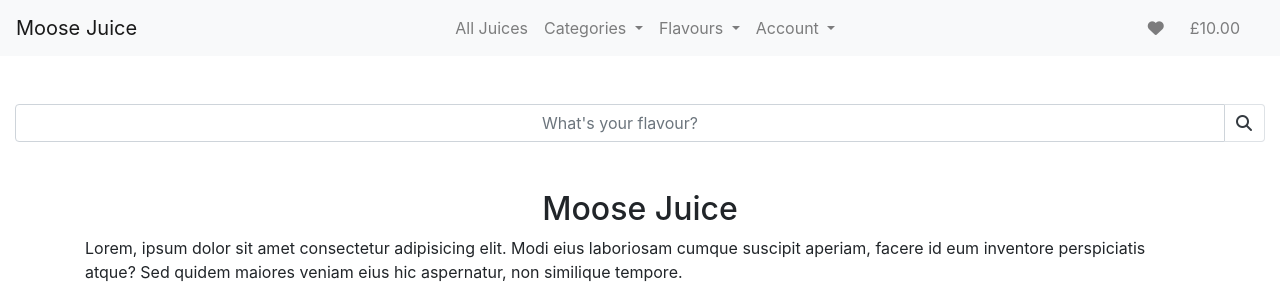
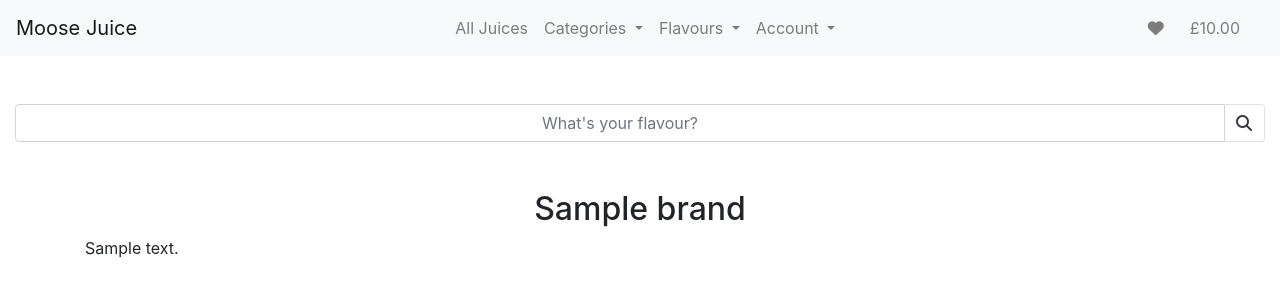
Before and after one commit to Edb83/moose-juice, a Django app: template products/templates/products/products.html in a window 1280 px wide. Shown: the top 285 px of the page. Run offline with Django 3.2, Linux system fonts and the light colour scheme; tables that the repository leaves empty hold one stand-in row (values such as "Sample post"); the template is opened without the code that fills it: values that come from a table or form of the project are taken from there, most other values are stand-ins (such as "Sample title", 1, 10 or a date in 2020); parts of the project's set-up code (start-up, migrations or seed data) failed here and were passed over; some libraries are stand-ins or nearby versions.

Commit message:
Add filter functionality by brand

```diff
--- a/products/models.py
+++ b/products/models.py
@@ -3,10 +3,11 @@ from django.db import models
 
 class Brand(models.Model):
     name = models.CharField(max_length=50)
+    friendly_name = models.CharField(max_length=50, null=True, blank=True)
     description = models.TextField()
 
     def __str__(self):
-        return self.name
+        return self.friendly_name
 
 
 class ProductProfile(models.Model):
--- a/products/templates/products/products.html
+++ b/products/templates/products/products.html
@@ -3,9 +3,15 @@
 
 {% block content %}
 
+
 <div class="container">
-    <h2 class="text-center">Moose Juice</h2>
-    <p>Lorem, ipsum dolor sit amet consectetur adipisicing elit. Modi eius laboriosam cumque suscipit aperiam, facere id eum inventore perspiciatis atque? Sed quidem maiores veniam eius hic aspernatur, non similique tempore.</p>
+        {% if brand %}
+            <h2 class="text-center">{{ brand.friendly_name }}</h2>
+            <p>{{brand.description}}</p>
+        {% else %}
+            <h2 class="text-center">Moose Juice</h2>
+            <p>Lorem, ipsum dolor sit amet consectetur adipisicing elit. Modi eius laboriosam cumque suscipit aperiam, facere id eum inventore perspiciatis atque? Sed quidem maiores veniam eius hic aspernatur, non similique tempore.</p>
+        {% endif %}
 </div>
 
 
--- a/templates/base.html
+++ b/templates/base.html
@@ -48,9 +48,9 @@
                             Categories
                         </a>
                         <div class="dropdown-menu" aria-labelledby="navbarDropdownMenuLink">
-                            <a class="dropdown-item" href="#">Mini Moose</a>
-                            <a class="dropdown-item" href="#">Big Moose</a>
-                            <a class="dropdown-item" href="#">Salty Moose</a>
+                            <a class="dropdown-item" href="{% url 'products' %}?brand=minimoose">Mini Moose</a>
+                            <a class="dropdown-item" href="{% url 'products' %}?brand=bigmoose">Big Moose</a>
+                            <a class="dropdown-item" href="{% url 'products' %}?brand=saltymoose">Salty Moose</a>
                         </div>
                     </div>
 
```
Also changed, not shown: products/views.py (+8 -1 lines), products/migrations/0002_brand_friendly_name.py (added).
